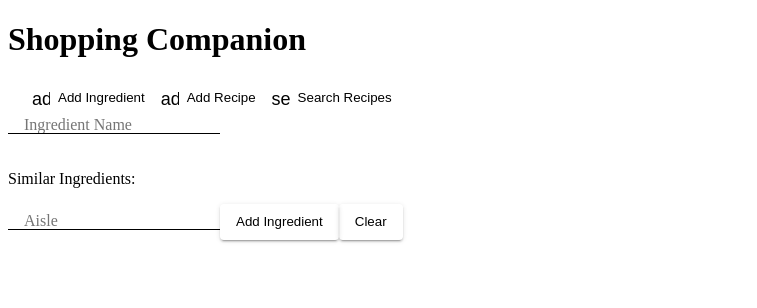
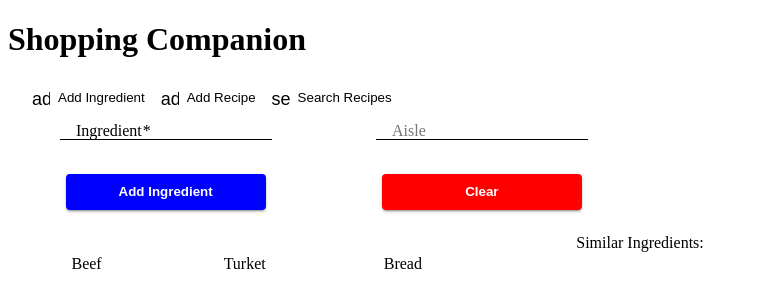
Before and after one commit to warren-stowe/shopping-companion-angular, an Angular app: page /ingredients in a window 1280 px wide. Shown: the top 308 px of the page, without its empty margins (0-757 px from the left). Built offline with nearby package versions, Linux system fonts and the light colour scheme.

Commit message:
added styling for add ingredient page

```diff
--- a/src/app/add-ingredient/add-ingredient.component.css
+++ b/src/app/add-ingredient/add-ingredient.component.css
@@ -0,0 +1,13 @@
+.button-primary {
+    background-color: blue;
+    color: white;
+    width: 200px;
+    font-weight: bold;
+}
+
+.button-warn {
+    background-color: red;
+    color: white;
+    width: 200px;
+    font-weight: bold;
+}
--- a/src/app/add-ingredient/add-ingredient.component.html
+++ b/src/app/add-ingredient/add-ingredient.component.html
@@ -1,17 +1,41 @@
 <form [formGroup]="ingredientForm">
-    <mat-form-field>
-      <input matInput formControlName="ingredientName" placeholder="Ingredient Name">
-    </mat-form-field>
+  <mat-grid-list cols="4" rowHeight="50px">
+    <mat-grid-tile colspan="1">
+      <mat-form-field appearance="fill">
+        <mat-label>Ingredient</mat-label>
+        <input matInput formControlName="ingredientName" placeholder="Ingredient Name">
+      </mat-form-field>
+      <!-- <mat-grid-tile colspan="3"></mat-grid-tile> -->
+    </mat-grid-tile>
+    <mat-grid-tile colspan="1">
+      <mat-form-field>
+        <input matInput formControlName="aisle" placeholder="Aisle">
+      </mat-form-field>
+    </mat-grid-tile>
+    <mat-grid-tile colspan="2"></mat-grid-tile>
+    <mat-grid-tile colspan="1">
+      <button class="button-primary" mat-raised-button
+      (click)="onSubmit()">Add Ingredient</button>
+    </mat-grid-tile>
+    <mat-grid-tile colspan="1">
+      <button class="button-warn" mat-raised-button (click)="clear()">Clear</button>
+    </mat-grid-tile>
+    <mat-grid-tile colspan="2"></mat-grid-tile>
+  </mat-grid-list>
 
-    <p>Similar Ingredients: </p>
-        <ul *ngFor="let name of similarIngredientNames">
-            <li>{{ name.ingredientName }}</li>
-    </ul>
+  <mat-grid-list cols="8" rowHeight="20px">
 
-    <mat-form-field>
-      <input matInput formControlName="aisle" placeholder="Aisle">
-    </mat-form-field>
+    <div *ngIf="similarIngredientNames.length > 0">
+      <mat-grid-tile colspan="8">
+        <p>Similar Ingredients: </p>
+      </mat-grid-tile>
+      <ul *ngFor="let name of similarIngredientNames">
+        <mat-grid-tile colspan="1">
+          <p>{{ name.ingredientName }}</p>
+        </mat-grid-tile>
+      </ul>
+    </div>
+  </mat-grid-list>
 
-    <button mat-raised-button (click)="onSubmit()">Add Ingredient</button>
-    <button mat-raised-button (click)="clear()">Clear</button>
+
 </form>
--- a/src/app/add-ingredient/add-ingredient.component.ts
+++ b/src/app/add-ingredient/add-ingredient.component.ts
@@ -5,11 +5,14 @@
 import { IngredientService } from '../services/ingredient.service';
 import { Observable } from 'rxjs';
 import { Ingredient } from '../models/ingredient.model';
+import {MatGridListModule} from '@angular/material/grid-list';
+import {MatButtonModule} from '@angular/material/button';
+
 
 @Component({
   selector: 'app-add-ingredient',
   templateUrl: './add-ingredient.component.html',
-  styleUrls: ['./add-ingredient.component.css']
+  styleUrls: ['./add-ingredient.component.css'],
 })
 export class AddIngredientComponent implements OnInit {
 
@@ -20,9 +23,13 @@
     this.ingredientForm = new FormGroup({
       ingredientName: new FormControl('', [Validators.required]),
       aisle: new FormControl('', [Validators.required])
+
     });
 
     this.similarIngredientNames = [];
+    this.similarIngredientNames[0] = new Ingredient(1, "Beef", "Meat");
+    this.similarIngredientNames[1] = new Ingredient(2, "Turket", "Meat");
+    this.similarIngredientNames[2] = new Ingredient(3, "Bread", "Bread");
   }
 
   ngOnInit() {
--- a/src/app/app.module.ts
+++ b/src/app/app.module.ts
@@ -15,6 +15,7 @@
 import { ReactiveFormsModule } from '@angular/forms';
 import { BrowserAnimationsModule } from '@angular/platform-browser/animations';
 import { RecipeFilterPipe } from './helpers/recipe-filter.pipe';
+import {MatGridListModule} from '@angular/material/grid-list';
 
 @NgModule({
   declarations: [
@@ -29,6 +30,7 @@
     AppRoutingModule,
     MatToolbarModule,
     MatButtonModule,
+    MatGridListModule,
     MatIconModule,
     MatFormFieldModule,
     MatInputModule,
```
